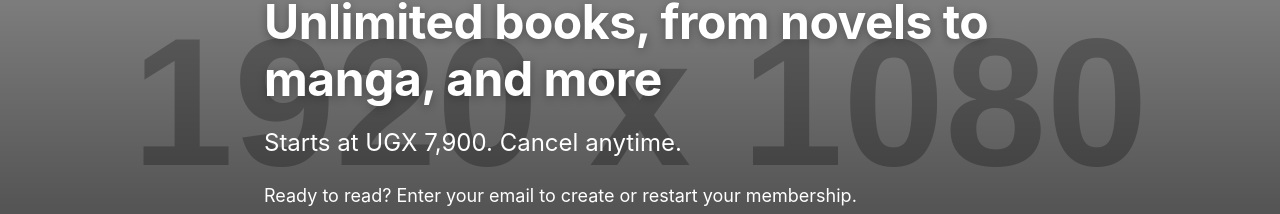
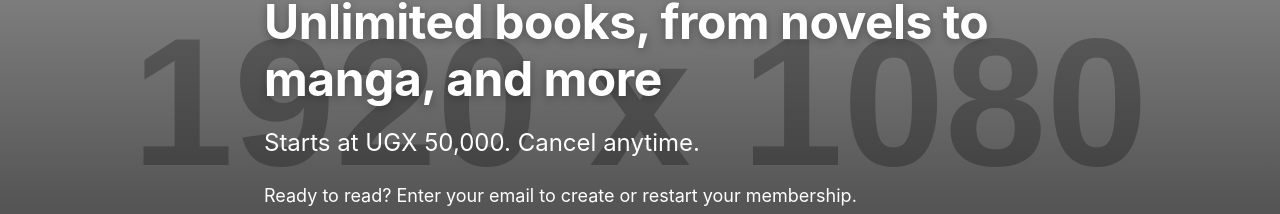
Before and after one commit to Libraula/libraula.com, a React (Create React App) app: page / in a window 1280 px wide. Shown: the part 203-417 px from the top of the page. Built offline with nearby package versions, Linux system fonts and the light colour scheme; no server answers.

Commit message:
last last

```diff
--- a/src/App.js
+++ b/src/App.js
@@ -31,7 +31,7 @@ function App() {
     },
     {
       question: "How much does Libraula cost?",
-      answer: "Plans start at UGX 7,900 per month. Choose your book limit and enjoy flexible, affordable access to thousands of titles."
+      answer: "Plans start at UGX 50,000 per month. Choose your book limit and enjoy flexible, affordable access to thousands of titles."
     },
     {
       question: "Where can I read?",
@@ -63,7 +63,7 @@ function App() {
         <div className="hero-overlay"></div>
         <div className="modern-hero-content">
           <h1>Unlimited books, from novels to manga, and more</h1>
-          <p className="hero-subtitle">Starts at UGX 7,900. Cancel anytime.</p>
+          <p className="hero-subtitle">Starts at UGX 50,000. Cancel anytime.</p>
           <p className="hero-text">Ready to read? Enter your email to create or restart your membership.</p>
           <div className="hero-actions">
             <input type="email" placeholder="Email address" className="email-input" />
--- a/src/pages/Home.js
+++ b/src/pages/Home.js
@@ -179,7 +179,7 @@ function Home() {
         <Navbar />
         <div className="loading-container">
           <div className="loading-spinner"></div>
-          <p>Loading your book collection...</p>
+          <p>Loading book collection...</p>
         </div>
       </div>
     );
```
